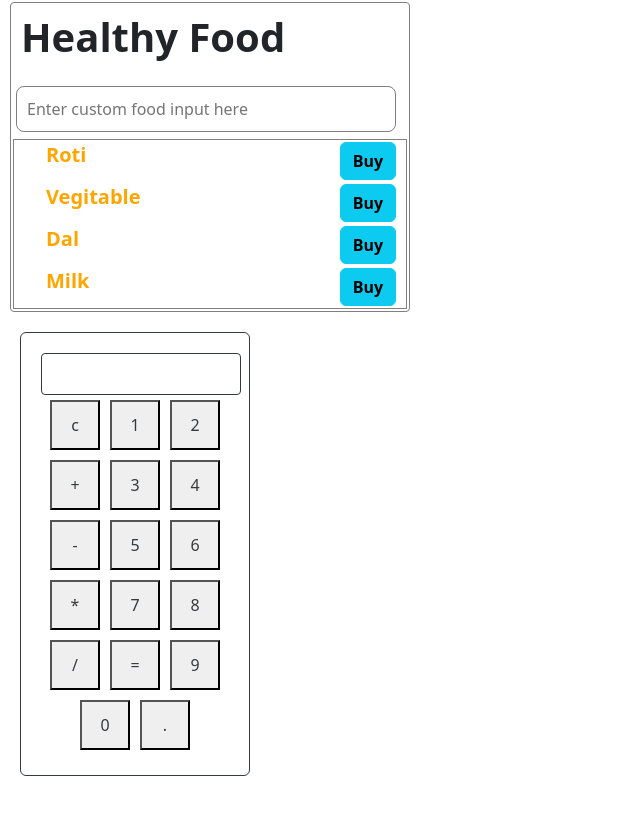
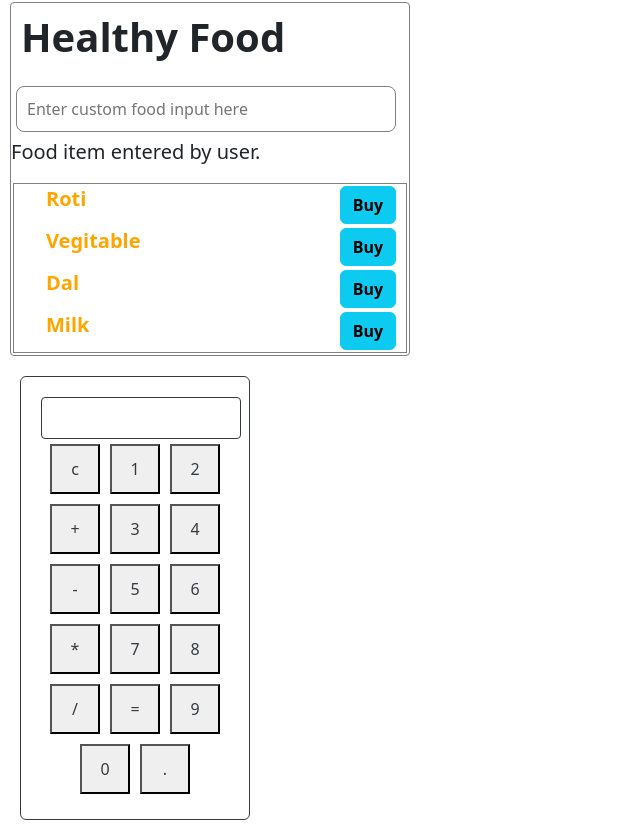
Before and after one commit to pujarajale/my-first-app, a React (Vite) app: page / in a window 1280 px wide. Shown: the part 980-1820 px from the top of the page, without its empty margins (0-640 px from the left). Before the commit the page ends 1776 px from the top, so only its background shows below. Built offline with nearby package versions, Linux system fonts and the light colour scheme.

Commit message:
useState hook implemented

```diff
--- a/src/components/FoodItems.jsx
+++ b/src/components/FoodItems.jsx
@@ -2,28 +2,33 @@ import FoodItemError from "./FoodItemError";
 import FoodItemList from "./FoodItemList";
 import CommonContainer from "./CommonContainer";
 import FoodInput from "./FoodInput";
-//  (Using Prop Concept)
+import { useState } from "react";
+
 const FoodItems = ({ foodItems }) => {
   // const foodItems = ["Veg Pizza", "Veg Burger", "Paneer Wrap", "Cold Coffee"];
+  const [textToShow, setTextToShow] = useState("Food item entered by user.");
+  //handling on click event.
   const handleBuyClick = (foodItem) => {
     console.log(`${foodItem} being bought.`);
   };
 
   const handleOnChange = (event) => {
     console.log(event.target.value);
+    setTextToShow(event.target.value);
   };
   return (
     <>
       <CommonContainer>
         <h1>Healthy Food</h1>
         <FoodInput handleChange={handleOnChange}></FoodInput>
-        <FoodItemError foodItem={foodItems}></FoodItemError>
+        <p>{textToShow}</p>
         <FoodItemList
           foodItem={foodItems}
           handleClick={(foodItem) => {
             handleBuyClick(foodItem);
           }}
         ></FoodItemList>
+        <FoodItemError foodItem={foodItems}></FoodItemError>
       </CommonContainer>
     </>
   );
```
